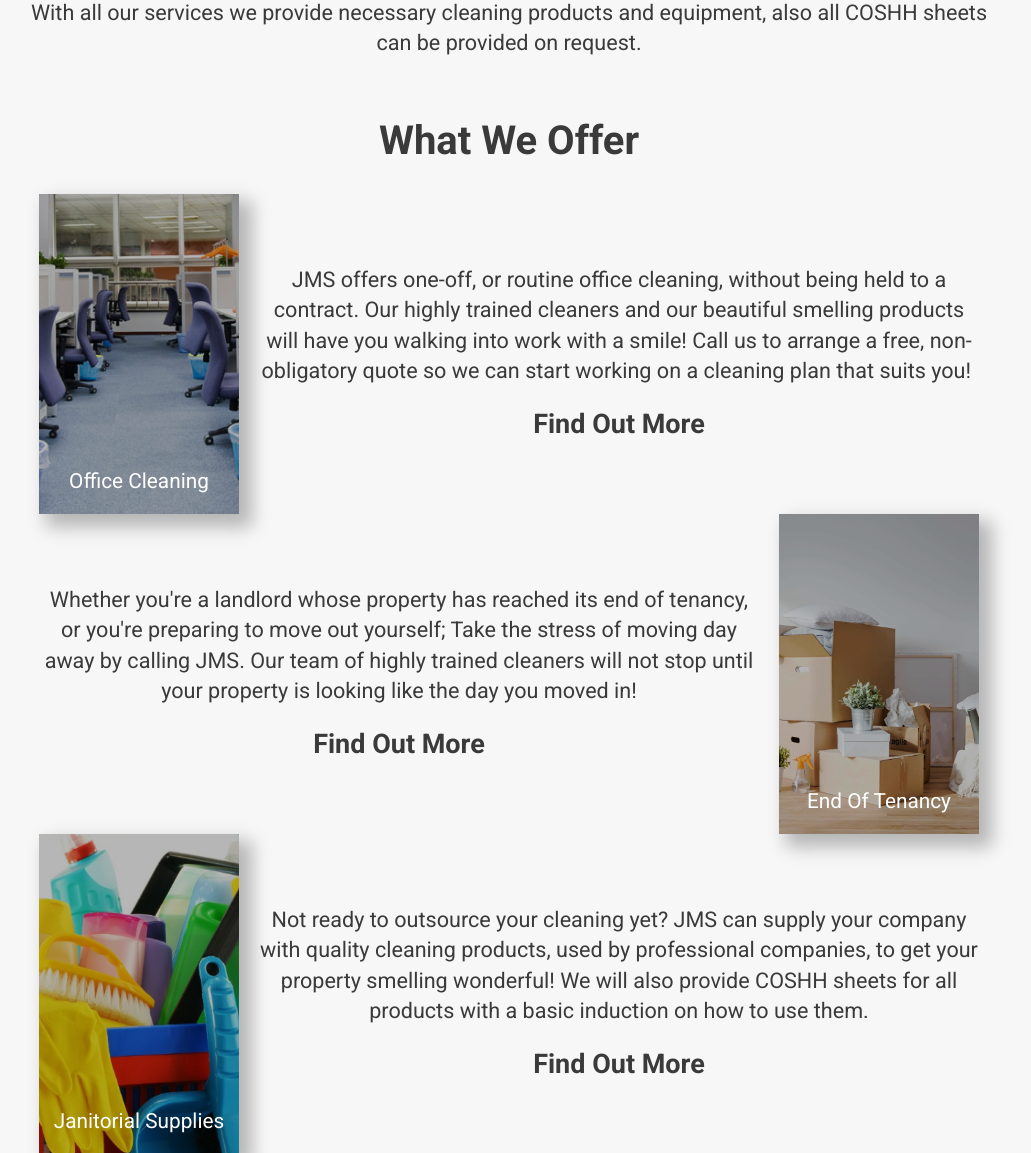
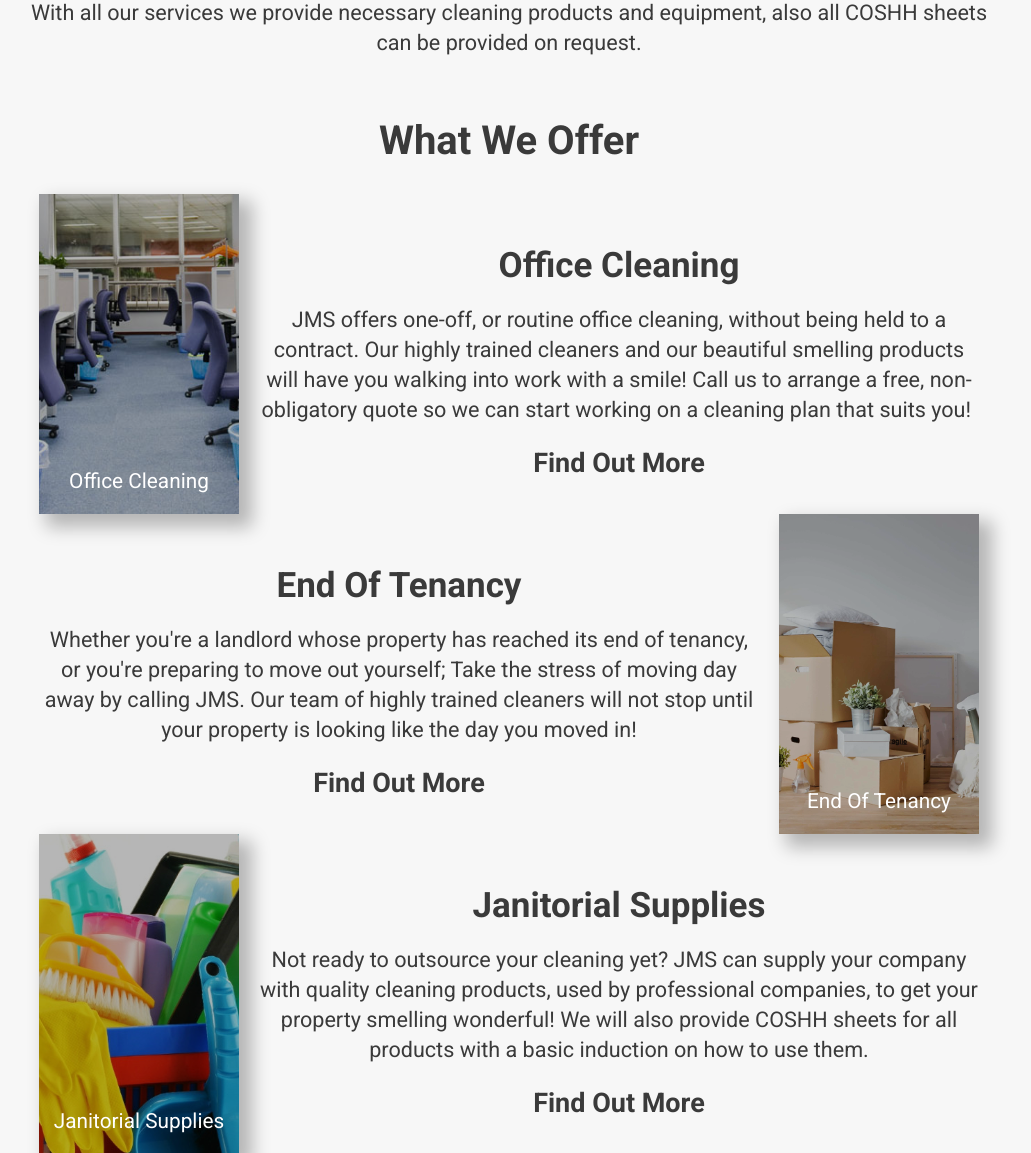
Before and after one commit to callump5/jms_cleaning, a Django app: page / in a window 1280 px wide. Shown: the part 2816-3969 px from the top of the page, without its empty margins (131-1162 px from the left). Run offline with Django 3.2, Linux system fonts and the light colour scheme; data comes from the database, SQL or seed files in the repository; some libraries are stand-ins or nearby versions.

Commit message:
Content Update

```diff
--- a/templates/home/home.html
+++ b/templates/home/home.html
@@ -73,6 +73,7 @@
                 {% endautoescape %}
             </article>
 
+
             <div id="service-col" class="container padding-bottom">
                 <h1 class="title">What We Offer</h1>
                 {% for service in services %}
@@ -81,10 +82,11 @@
                             <h2><a href="{% url 'service' service.slug %}">{{ service }}</a></h2>
                         </div>
                         <div class="service-text text">
-                            {% autoescape off %}
-                                {{ service.brief }}
-                                <a class="call-to" href="{% url 'service' service.slug %}">Find Out More</a>
-                            {% endautoescape %}
+                             {% autoescape off %}
+                                 <h3 class="title">{{ service}}</h3>
+                                 {{ service.brief }}
+                                 <a class="call-to" href="{% url 'service' service.slug %}">Find Out More</a>
+                             {% endautoescape %}
                         </div>
                     </div>
                 {% endfor %}
```
